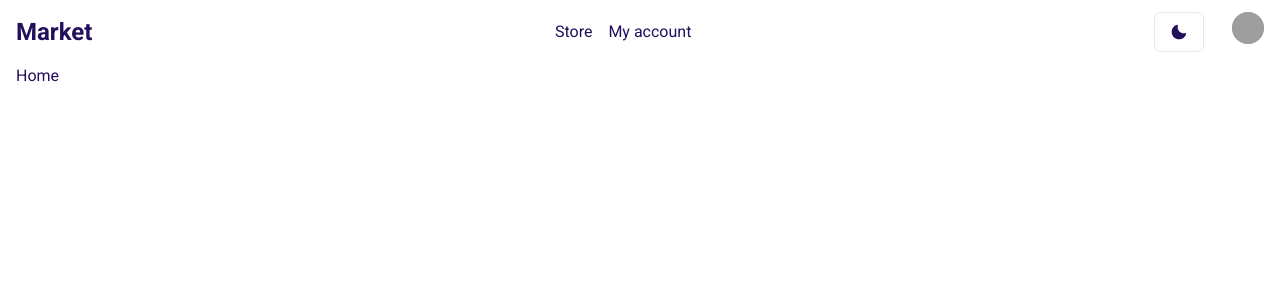
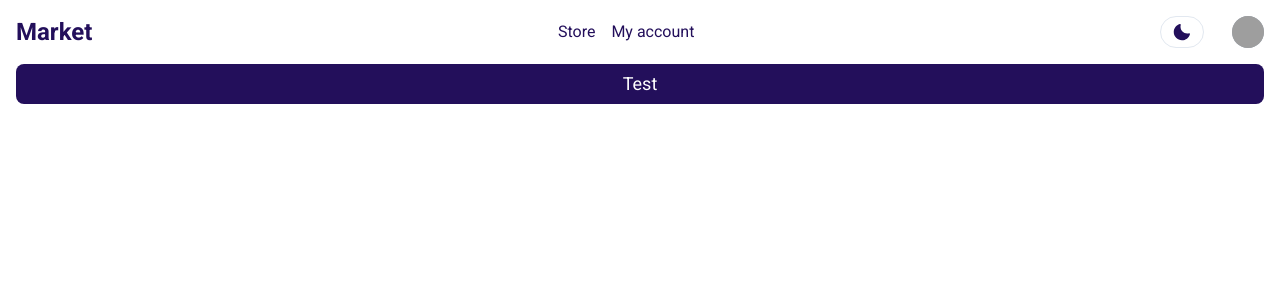
Before and after one commit to RodzAlves/marketplace, a Next.js app: page / in a window 1280 px wide. Shown: the top 300 px of the page. Built offline with nearby package versions, Linux system fonts and the light colour scheme; grey boxes are pictures that could not be loaded.

Commit message:
feat: implement adjustments in theme

```diff
--- a/src/styles/theme.ts
+++ b/src/styles/theme.ts
@@ -1,6 +1,16 @@
 import { extendTheme } from "@chakra-ui/react";
+import { GlobalStyleProps, mode } from "@chakra-ui/theme-tools";
+import { Button } from "./button";
 
 export const theme = extendTheme({
+  textStyles: {
+    h1: {
+      fontWeight: "bold"
+    }
+  },
+  components: {
+    Button
+  },
   config: {
     initialColorMode: "light"
   },
@@ -12,11 +22,11 @@ export const theme = extendTheme({
     body: "Roboto, sans-serif"
   },
   styles: {
-    global: {
+    global: (props: GlobalStyleProps) => ({
       body: {
-        bg: "white",
-        color: "#230F5B"
+        bg: mode("white", "gray.800")(props),
+        color: mode("#230F5B", "purple.200")(props)
       }
-    }
+    })
   }
 });
--- a/src/views/Home/index.tsx
+++ b/src/views/Home/index.tsx
@@ -1,5 +1,10 @@
+import { Button } from "@chakra-ui/button";
 import { Layout } from "views/Layout";
 
 export function Home() {
-  return <Layout>Home</Layout>;
+  return (
+    <Layout>
+      <Button>Test</Button>
+    </Layout>
+  );
 }
--- a/src/views/Layout/index.tsx
+++ b/src/views/Layout/index.tsx
@@ -1,7 +1,7 @@
 import { ReactNode } from "react";
 
 import { Flex } from "@chakra-ui/react";
-import { Container } from "components/layouts";
+import { Container } from "components/Layouts";
 
 export type LayoutPageProps = {
   children?: ReactNode;
```
